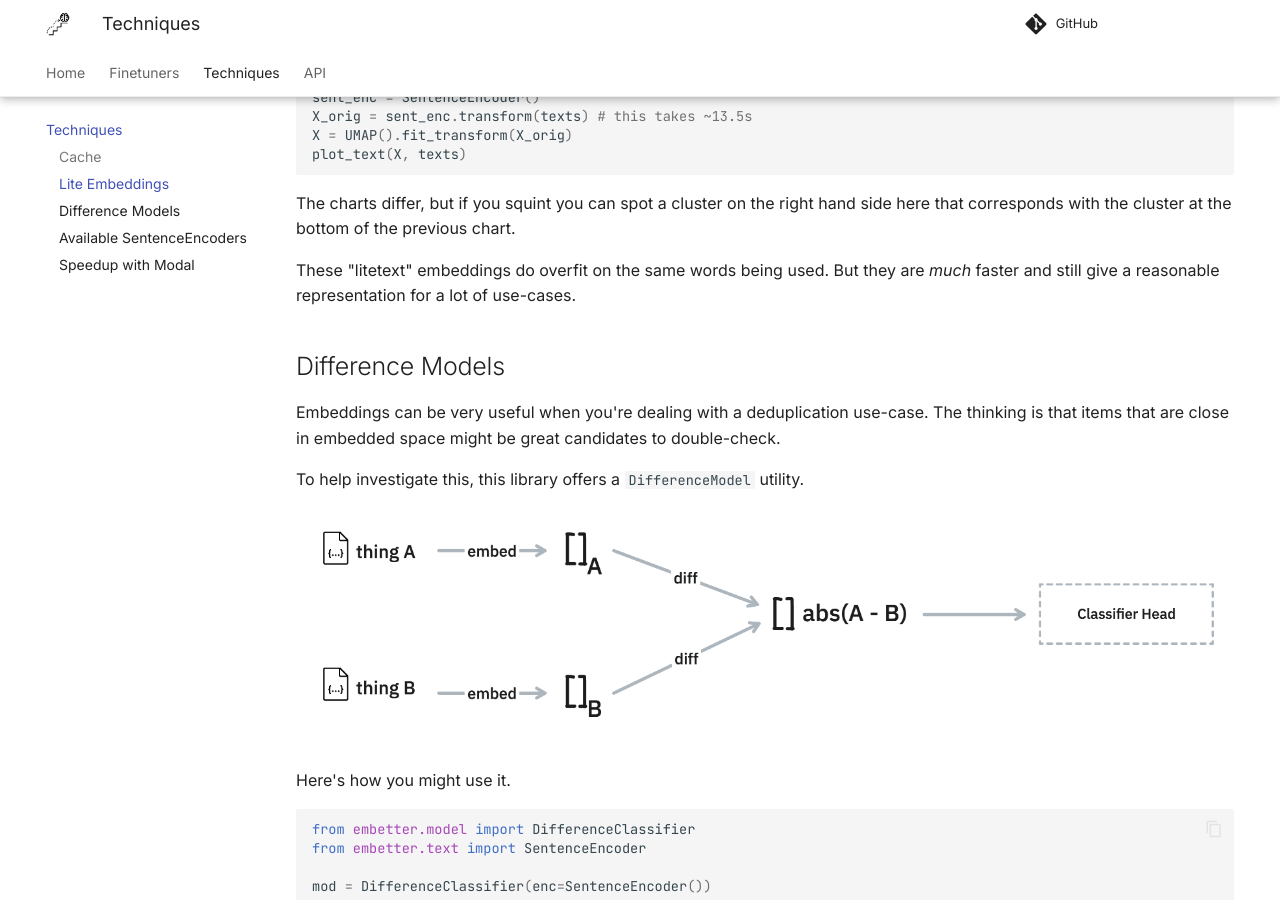
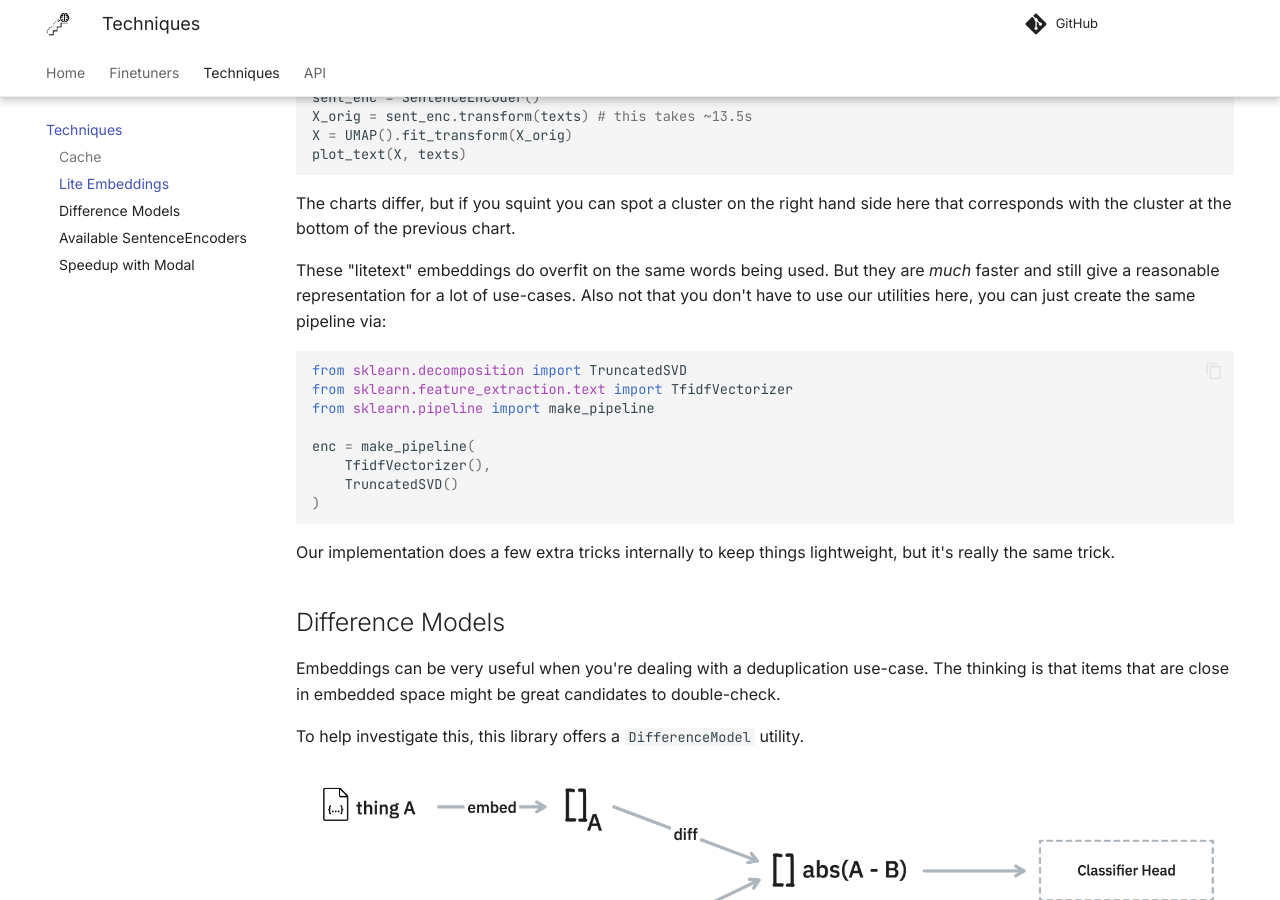
Before and after one commit to koaning/embetter, an MkDocs documentation site: the page built from docs/applications.md, in a window 1280 px wide and 900 px high, scrolled down 1785 px. Built offline with MkDocs 1.6.1 and Material for MkDocs 9.7.7, drawn with Linux system fonts in a browser that asks for light colours; a script that is not in the unit is left out; comment, search, counter and statistics services are not loaded.

Commit message:
improve docs

````diff
--- a/docs/applications.md
+++ b/docs/applications.md
@@ -103,7 +103,22 @@ The charts differ, but if you squint you can spot a cluster on the right hand si
 corresponds with the cluster at the bottom of the previous chart.
 
 These "litetext" embeddings do overfit on the same words being used. But they are _much_ faster
-and still give a reasonable representation for a lot of use-cases.
+and still give a reasonable representation for a lot of use-cases. Also not that you don't have
+to use our utilities here, you can just create the same pipeline via:
+
+```python
+from sklearn.decomposition import TruncatedSVD
+from sklearn.feature_extraction.text import TfidfVectorizer
+from sklearn.pipeline import make_pipeline
+
+enc = make_pipeline(
+    TfidfVectorizer(),
+    TruncatedSVD()
+)
+```
+
+Our implementation does a few extra tricks internally to keep things lightweight, but it's really
+the same trick.
 
 ## Difference Models
 
````
